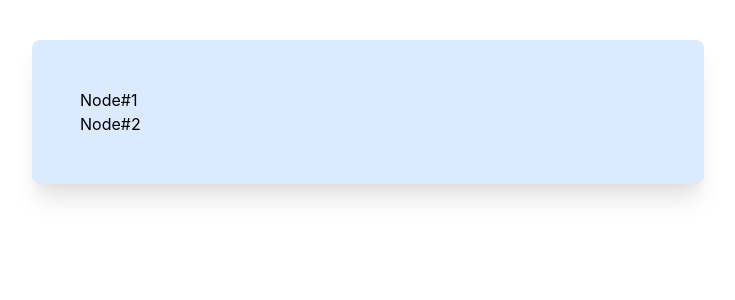
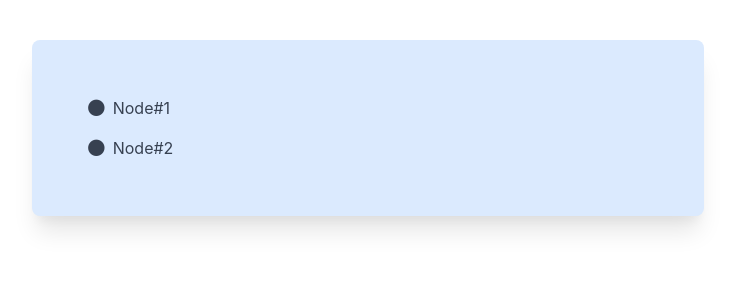
Before and after one commit to mhdsmd/simple-todo-list, a React (Create React App) app: page / in a window 1280 px wide. Shown: the top 300 px of the page, without its empty margins (272-1007 px from the left). Built offline with nearby package versions, Linux system fonts and the light colour scheme.

Commit message:
feat: create NodeItem with black circle

```diff
--- /dev/null
+++ b/src/components/NodeItem/index.tsx
@@ -0,0 +1,22 @@
+import React from 'react'
+import { NodeType } from '../../interfaces'
+
+type NodeItemProps = {
+    item: NodeType
+}
+
+const NodeList: React.FunctionComponent<NodeItemProps> = (props: NodeItemProps) => {
+	return (
+		<div className={'flex items-center text-gray-700'}>
+			{/* Black circle */}
+			<span className={'text-xs pr-2'}>{'\u2B24'}</span>
+
+			{/* Node title */}
+			<span className={'text-base'}>
+				{props.item.title}
+			</span>
+		</div>
+	)
+}
+
+export default NodeList
--- a/src/components/NodeList/index.tsx
+++ b/src/components/NodeList/index.tsx
@@ -1,4 +1,5 @@
 import React from 'react'
+import NodeItem from '../NodeItem'
 import { NodeListType } from '../../interfaces'
 
 type NodeListProps = {
@@ -9,8 +10,8 @@ const NodeList: React.FunctionComponent<NodeListProps> = (props: NodeListProps)
 	return (
 		<>
 			{props.data.map((item) => (
-				<div key={item.id} className={'pa-5'}>
-					{item.title}
+				<div key={item.id} className={'p-2'}>
+					<NodeItem item={item}/>
 				</div>
 			))}
 		</>
```
